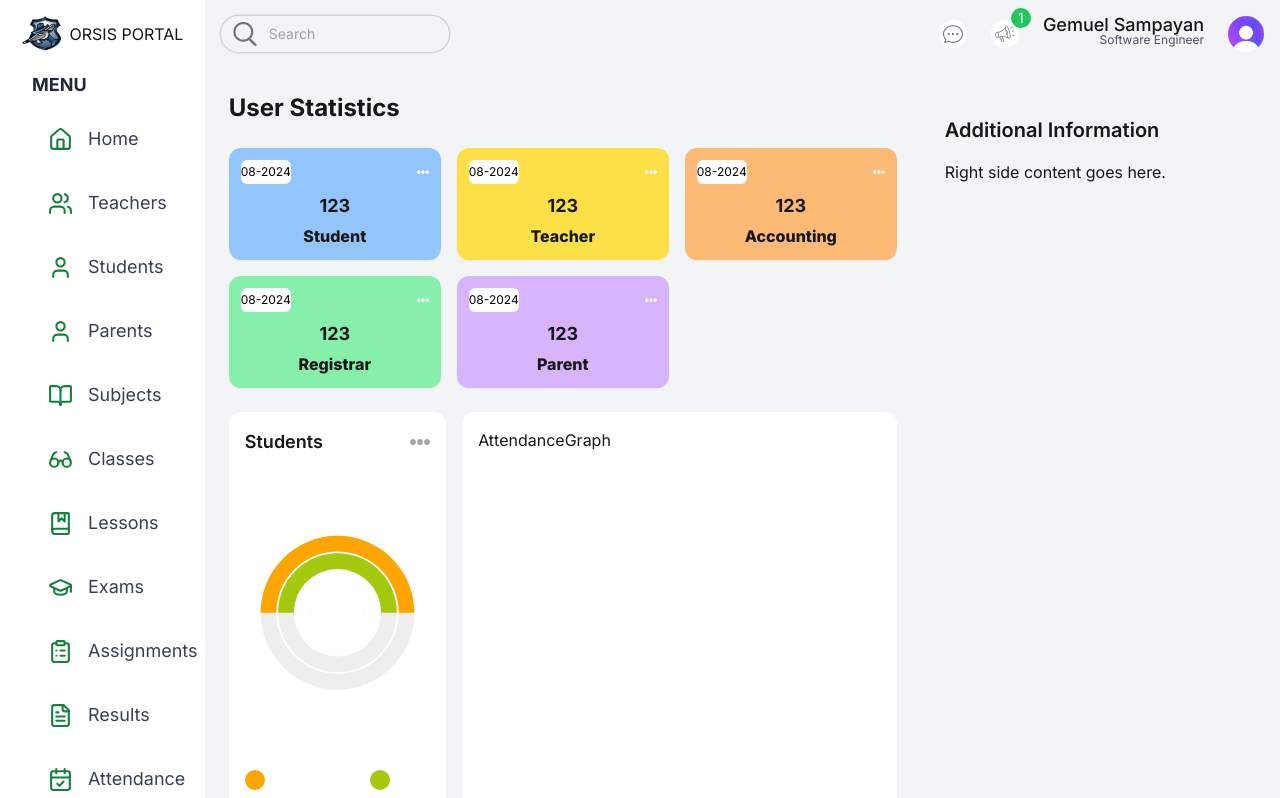
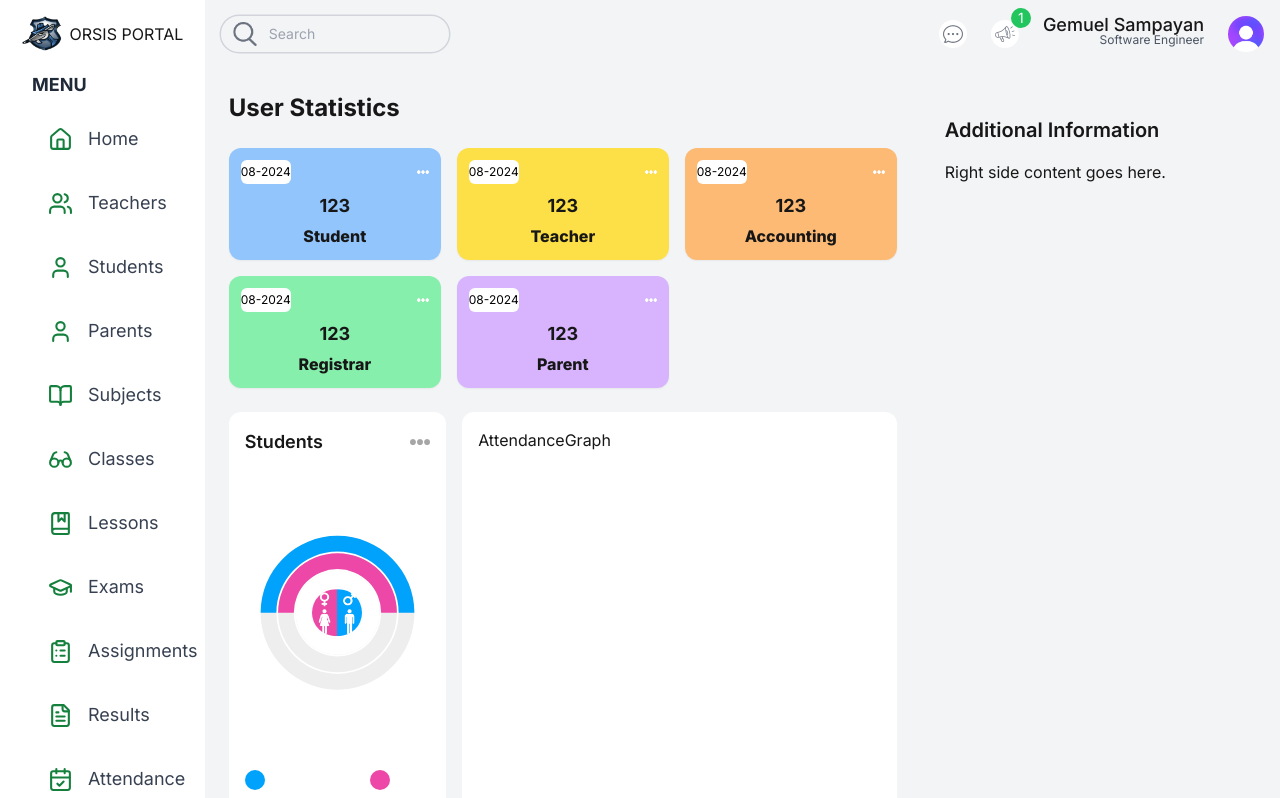
Before and after one commit to Mgtsampayan/Olivarez-University, a Next.js app in the folder frontend/: page /admin in a window 1280 px wide. Shown: the top 798 px of the page. Built offline with nearby package versions, Linux system fonts and the light colour scheme.

Commit message:
Software Engineer

```diff
--- a/frontend/src/components/CountChart.tsx
+++ b/frontend/src/components/CountChart.tsx
@@ -11,12 +11,12 @@ const data = [
     {
         name: 'Girls',
         count: 1500,
-        fill: '#a5c90f',
+        fill: '#ed47a8',
     },
     {
         name: 'Boys',
         count: 1500,
-        fill: '#FFA500',
+        fill: '#00a2fb',
     },
 
 ];
@@ -30,7 +30,7 @@ const CountChart = () => {
                 <Image src="/moreDark.png" alt="" width={20} height={20} />
             </div>
             {/* Chart */}
-            <div className="w-full h-[75%]">
+            <div className="relative w-full h-[75%]">
                 <ResponsiveContainer width="100%" height="100%">
                     <RadialBarChart cx="50%" cy="50%" innerRadius="40%" outerRadius="100%" barSize={32} data={data}>
                         <RadialBar
@@ -40,18 +40,19 @@ const CountChart = () => {
                         {/* <Legend iconSize={10} layout="vertical" verticalAlign="middle" /> */}
                     </RadialBarChart>
                 </ResponsiveContainer>
+                <Image src="/FemaleMale.png" alt="" width={50} height={50} className='absolute rounded-full top-1/2 left-1/2 -translate-x-1/2 -translate-y-1/2' />
             </div>
             {/* Button */}
             <div className="flex justify-center gap-16">
                 {/* Boys */}
                 <div className="flex flex-col gap-1">
-                    <div className="w-5 h-5 bg-OrangeStudent rounded-full" />
+                    <div className="w-5 h-5 bg-MaleGenderColor rounded-full" />
                     <h1 className="font-bold">1,500</h1>
                     <h1 className="text-sm text-gray-400">Boys (55%)</h1>
                 </div>
                 {/* Girls */}
                 <div className="flex flex-col gap-1">
-                    <div className="w-5 h-5 bg-YellowTeacher rounded-full" />
+                    <div className="w-5 h-5 bg-FemaleGenderColor rounded-full" />
                     <h1 className="font-bold">1,500</h1>
                     <h1 className="text-sm text-gray-400">Girls (45%)</h1>
                 </div>
--- a/frontend/tailwind.config.ts
+++ b/frontend/tailwind.config.ts
@@ -20,6 +20,8 @@ const config: Config = {
         OrangeAccounting:"#ffb366",
         OrangeStudent: "#FFA500",
         PurpleAnother:"#800080",
+        MaleGenderColor: "#00a2fb",
+        FemaleGenderColor: "#ed47a8",
       },
     },
   },
```
Also changed, not shown: frontend/public/FemaleMale.png (added).
